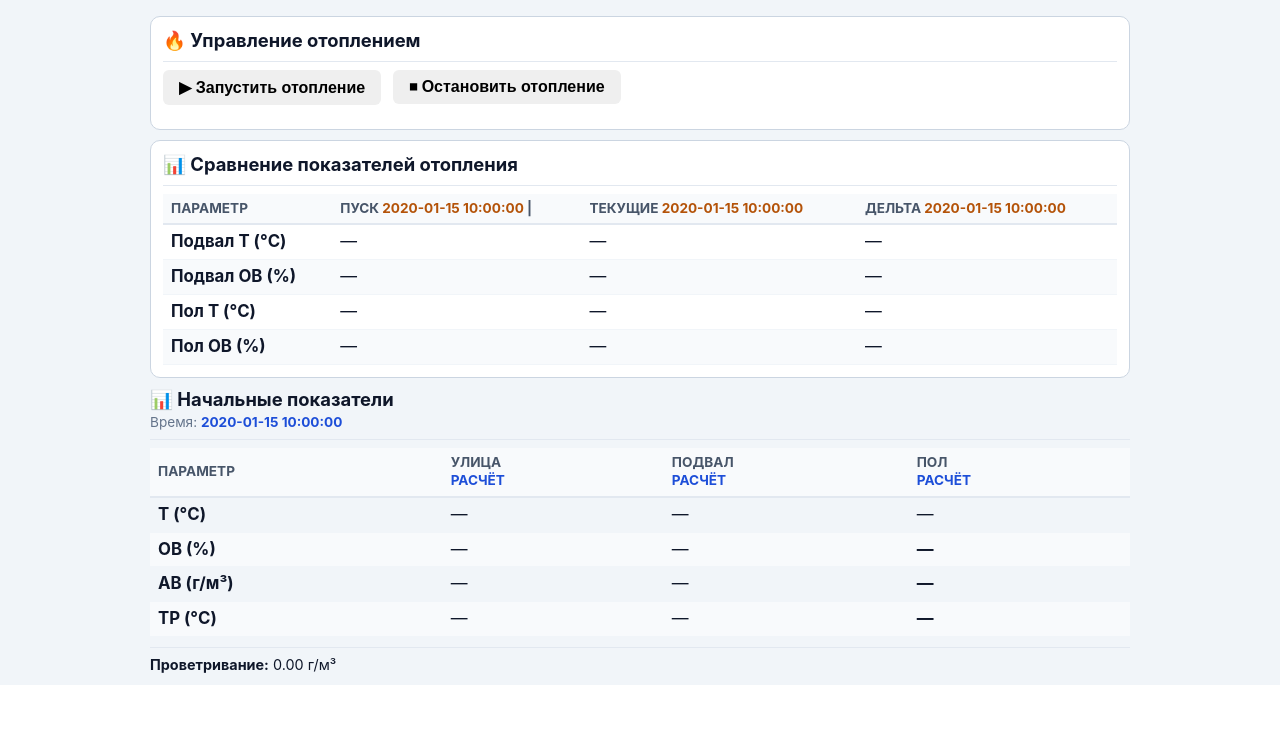
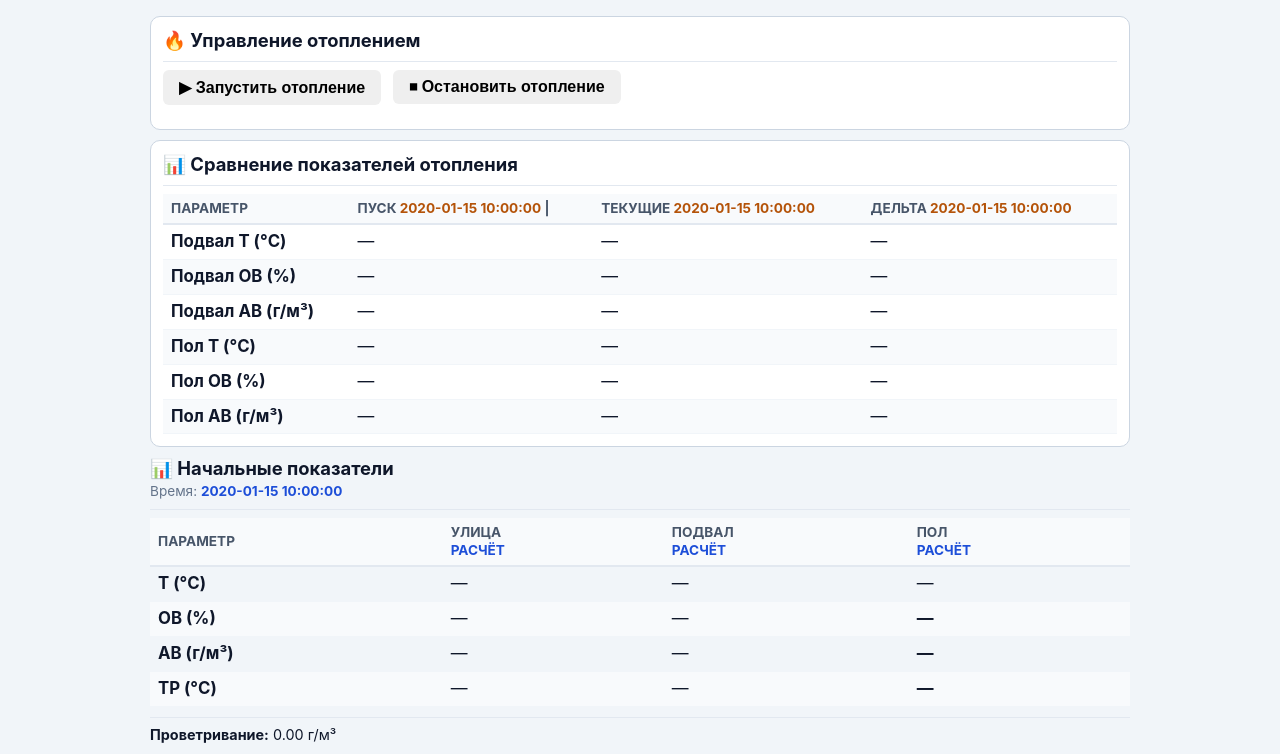
Before and after one commit to Andreyinweb/smart_home_climate, a FastAPI app: template templates/legacy/heating.html in a window 1280 px wide. Shown: the part 140-894 px from the top of the page. Before the commit the page ends 825 px from the top, so only its background shows below. Run offline with FastAPI, Linux system fonts and the light colour scheme; the template is opened without the code that fills it: most values are stand-ins (such as "Sample title", 1, 10 or a date in 2020); parts of the project's set-up code (start-up, migrations or seed data) failed here and were passed over.

Commit message:
Fix_micro

```diff
--- a/templates/legacy/heating.html
+++ b/templates/legacy/heating.html
@@ -1,3 +1,4 @@
+<!-- app/templates/heating.html -->
 {% extends "legacy/base.html" %}
 
 {% block title %}Отопление — Мониторинг климата{% endblock %}
@@ -59,6 +60,14 @@
                     </td>
                 </tr>
                 <tr>
+                    <td class="val-bold">Подвал АВ (г/м³)</td>
+                    <td>{{ "%.2f"|format(before_a_basement_humi) if before_a_basement_humi is defined and before_a_basement_humi is not none else '—' }}</td>
+                    <td>{{ "%.2f"|format(a_basement_humi) if a_basement_humi is defined and a_basement_humi is not none else '—' }}</td>
+                    <td class="{{ diff_a_basement_humi_class if diff_a_basement_humi_class else 'text-gray' }}">
+                        {{ "%+.2f"|format(diff_a_basement_humi) if diff_a_basement_humi is defined and diff_a_basement_humi is not none else '—' }}
+                    </td>
+                </tr>
+                <tr>
                     <td class="val-bold">Пол Т (°C)</td>
                     <td>{{ "%.1f"|format(before_floor_temp) if before_floor_temp is defined and before_floor_temp is not none else '—' }}</td>
                     <td>{{ "%.1f"|format(floor_temp) if floor_temp is defined and floor_temp is not none else '—' }}</td>
@@ -72,6 +81,14 @@
                     <td>{{ "%.1f"|format(floor_humi) if floor_humi is defined and floor_humi is not none else '—' }}</td>
                     <td class="{{ diff_floor_humi_class if diff_floor_humi_class else 'text-gray' }}">
                         {{ "%+.1f"|format(diff_floor_humi) if diff_floor_humi is defined and diff_floor_humi is not none else '—' }}
+                    </td>
+                </tr>
+                <tr>
+                    <td class="val-bold">Пол АВ (г/м³)</td>
+                    <td>{{ "%.2f"|format(before_a_floor_humi) if before_a_floor_humi is defined and before_a_floor_humi is not none else '—' }}</td>
+                    <td>{{ "%.2f"|format(a_floor_humi) if a_floor_humi is defined and a_floor_humi is not none else '—' }}</td>
+                    <td class="{{ diff_a_floor_humi_class if diff_a_floor_humi_class else 'text-gray' }}">
+                        {{ "%+.2f"|format(diff_a_floor_humi) if diff_a_floor_humi is defined and diff_a_floor_humi is not none else '—' }}
                     </td>
                 </tr>
             </tbody>
--- a/templates/legacy/humidity.html
+++ b/templates/legacy/humidity.html
@@ -16,7 +16,7 @@
         const baseUrl = img.src.split('?')[0];
         img.src = baseUrl + '?t=' + new Date().getTime();
       }
-    }, 3000);
+    }, 10000);
   });
 </script>
 {% endblock %}
--- a/templates/legacy/temperature.html
+++ b/templates/legacy/temperature.html
@@ -16,7 +16,7 @@
         const baseUrl = img.src.split('?')[0];
         img.src = baseUrl + '?t=' + new Date().getTime();
       }
-    }, 3000);
+    }, 10000);
   });
 </script>
 {% endblock %}
```
Also changed, not shown: app/routers/heating_router.py (+201 -0 lines), 1 other file.
